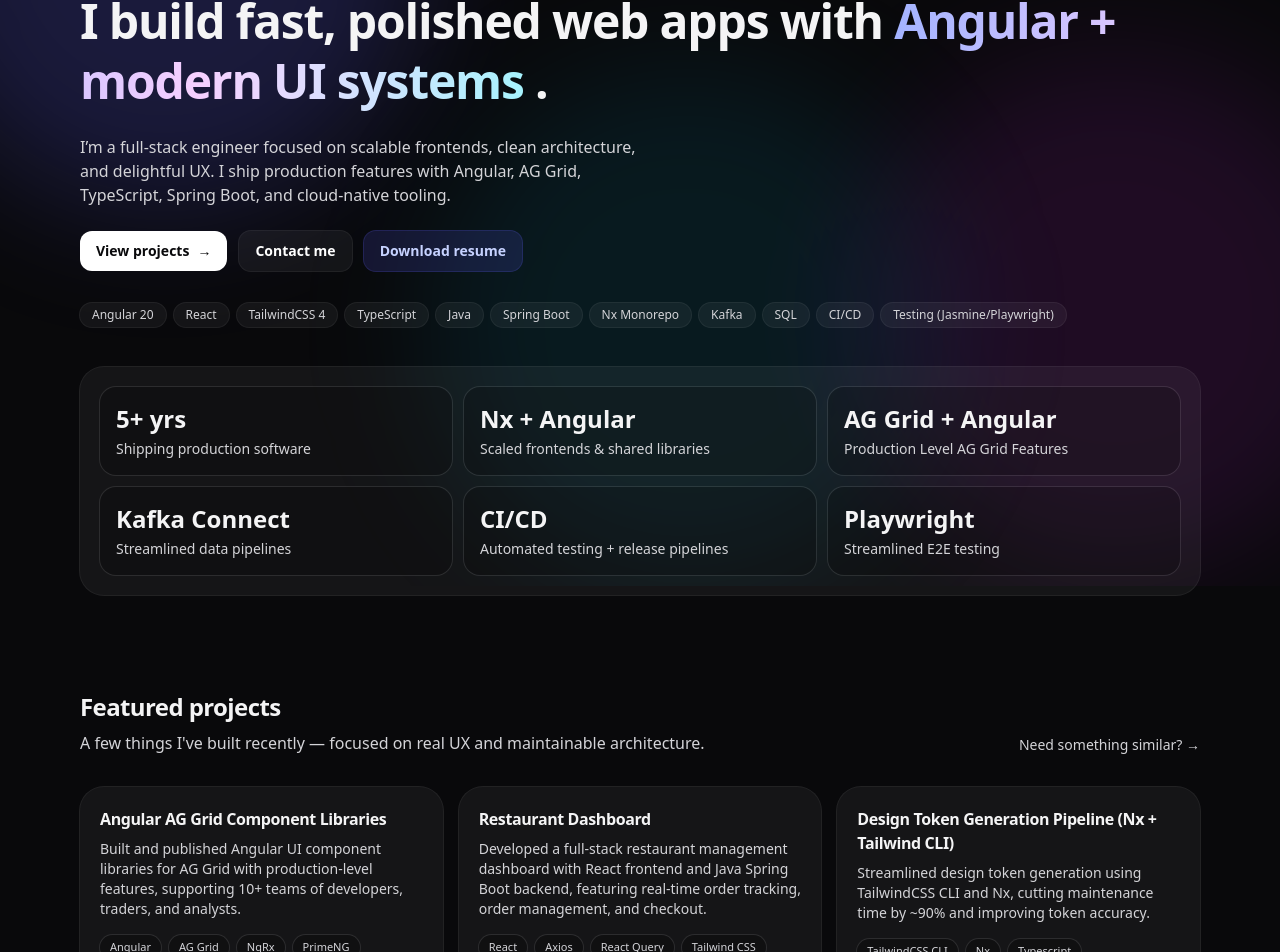
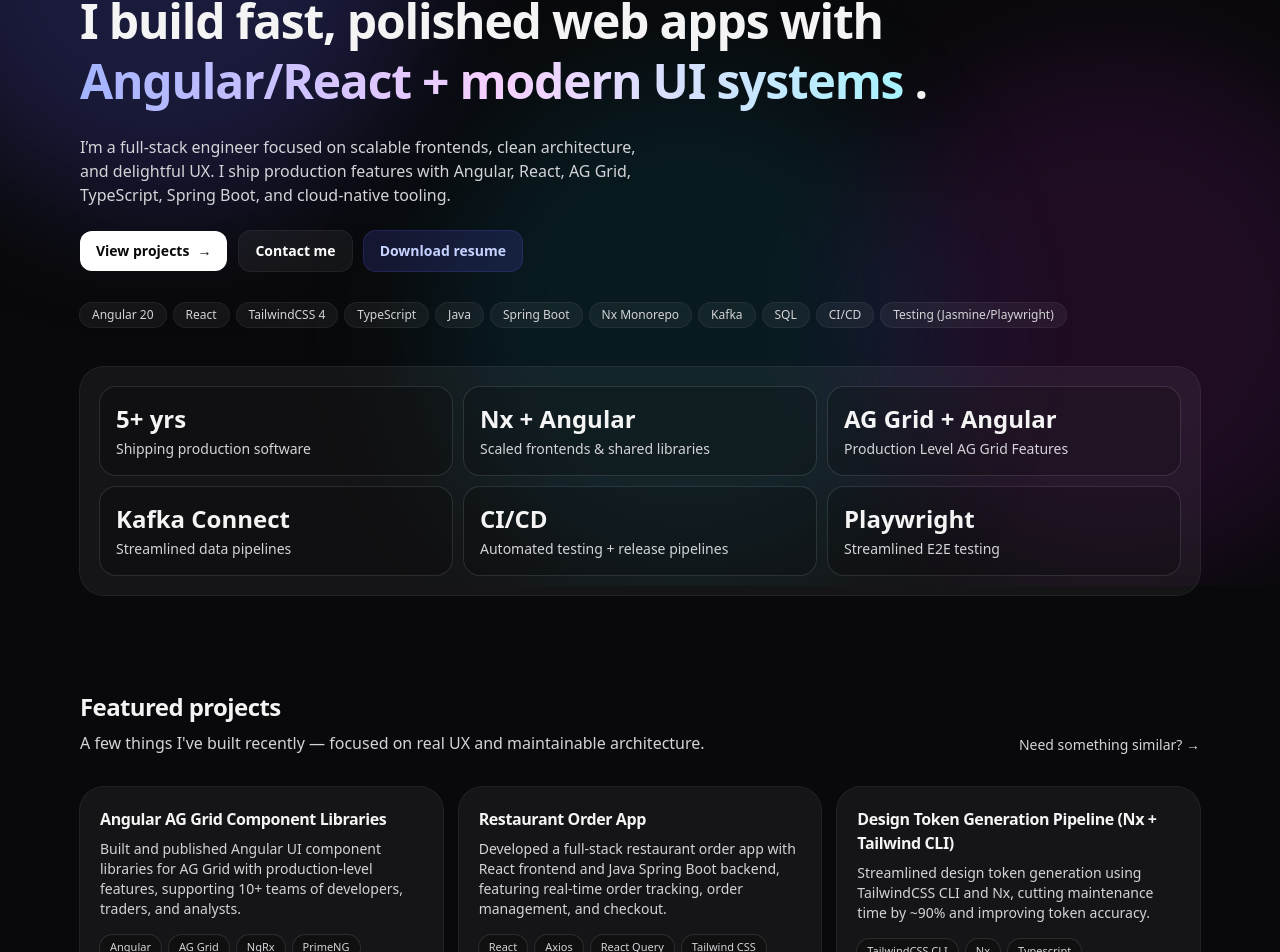
Before and after one commit to aaron168ready/portfolio, an Angular app: page / in a window 1280 px wide. Shown: the part 214-1166 px from the top of the page. Built offline with nearby package versions, Linux system fonts and the light colour scheme.

Commit message:
feat: update resume and project list description

```diff
--- a/src/app/components/section/hero/hero.html
+++ b/src/app/components/section/hero/hero.html
@@ -12,13 +12,13 @@
         <span
           class="bg-gradient-to-r from-indigo-300 via-fuchsia-200 to-cyan-200 bg-clip-text text-transparent"
         >
-          Angular + modern UI systems </span
+          Angular/React + modern UI systems </span
         >.
       </h1>
 
       <p class="max-w-xl text-zinc-300">
         I’m a full-stack engineer focused on scalable frontends, clean architecture, and delightful
-        UX. I ship production features with Angular, AG Grid, TypeScript, Spring Boot, and
+        UX. I ship production features with Angular, React, AG Grid, TypeScript, Spring Boot, and
         cloud-native tooling.
       </p>
 
--- a/src/app/components/section/projects/project-lists.ts
+++ b/src/app/components/section/projects/project-lists.ts
@@ -23,9 +23,9 @@ export const projects: Project[] = [
     href: '/demo/ag-grid',
   },
   {
-    title: 'Restaurant Dashboard',
-    desc: 'Developed a full-stack restaurant management dashboard with React frontend and Java Spring Boot backend, featuring real-time order tracking, order management, and checkout.',
-    tags: ['React', 'Axios', 'React Query', 'Tailwind CSS', 'Java', 'Spring Boot'],
+    title: 'Restaurant Order App',
+    desc: 'Developed a full-stack restaurant order app with React frontend and Java Spring Boot backend, featuring real-time order tracking, order management, and checkout.',
+    tags: ['React', 'Axios', 'React Query', 'Tailwind CSS', 'Docker', 'Java', 'Spring Boot'],
     href: 'https://restaurantreactapp.pages.dev',
   },
   {
```
Also changed, not shown: 1 other file (tests, documents, lock files or other folders).
